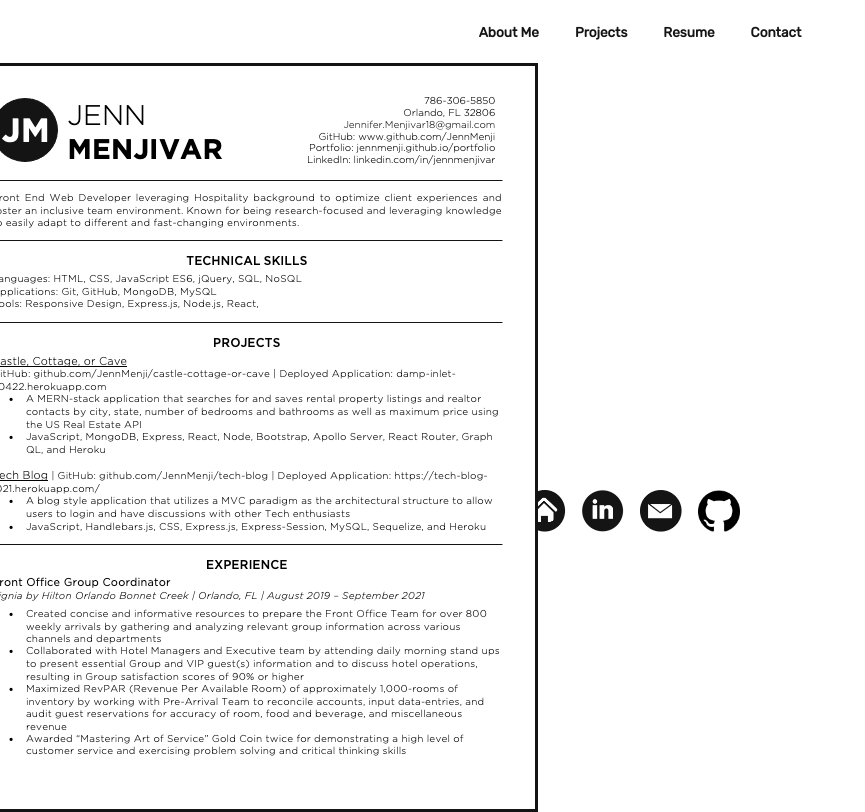
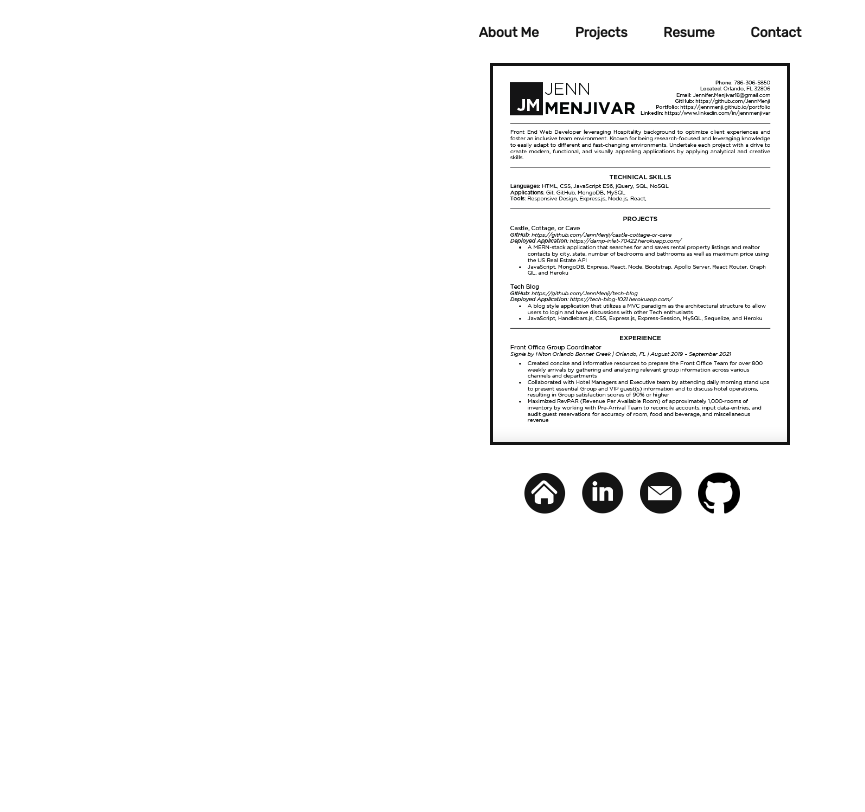
Before and after one commit to JennMenji/portfolio, a React (Create React App) app: page /#/ in a window 1280 px wide. Both pictures are taken after a click on the item "Resume". Shown: the whole page, without its empty margins (0-865 px from the left). Built offline with nearby package versions, Linux system fonts and the light colour scheme.

Commit message:
fixed resume display

```diff
--- a/src/components/Resume.js
+++ b/src/components/Resume.js
@@ -1,6 +1,6 @@
 import React from "react";
 // import { Link } from "react-router-dom";
-import resumeImg from "../assets/cover/resume-screenshot.png";
+import resumeImg from "../assets/cover/resume-image.png";
 import resume from "../assets/files/tech-resume-2021.pdf";
 
 function Resume() {
--- a/src/index.css
+++ b/src/index.css
@@ -358,18 +358,16 @@ a {
 /* Make the image to responsive */
 .resume {
   display: block;
-  max-width: 200%;
+  max-width: 100%;
   height: auto;
-  /* display: flex;
-  justify-content: center;
-  align-items: center; */
   border-style: solid;
   border-color: var(--secondary);
 }
 
 .resume-section {
-  height: 400px;
   width: auto;
+  display: flex;
+  justify-content: center;
 }
 
 /* The overlay effect - lays on top of the container and over the image */
@@ -379,12 +377,12 @@ a {
   background: rgb(0, 0, 0);
   background: rgba(0, 0, 0, 0.5); /* Black see-through */
   color: var(--primary);
-  width: 200%;
+  width: 100%;
   transition: 0.5s ease;
   opacity: 0;
   font-size: 1rem;
-  padding: 20px;
-  margin: 100% 0 0 0;
+  padding: 35px;
+  margin: 50% 0 0 0;
   text-align: center;
 }
 
```
Also changed, not shown: src/assets/cover/resume-image.png (added), src/assets/cover/resume-screenshot.png (deleted).
